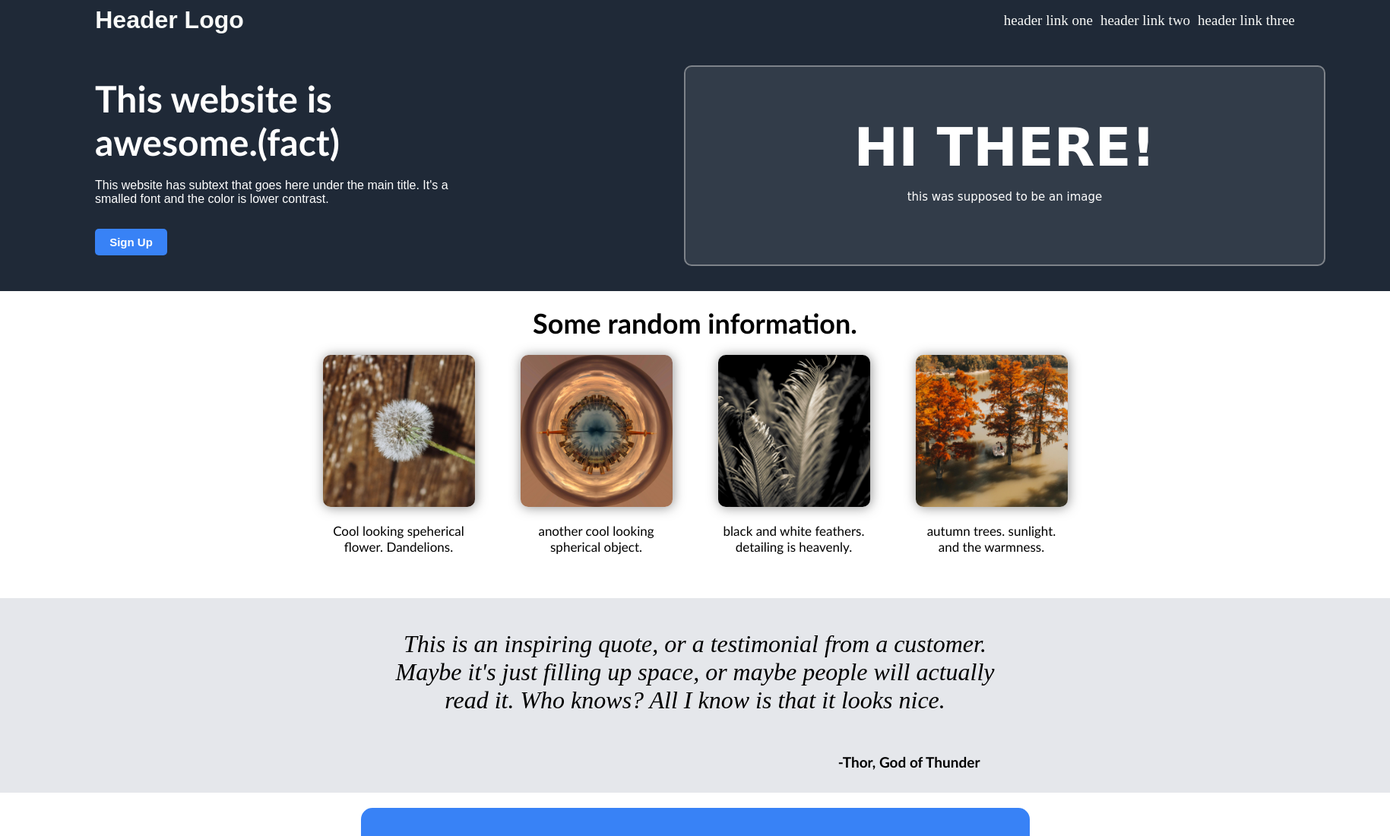
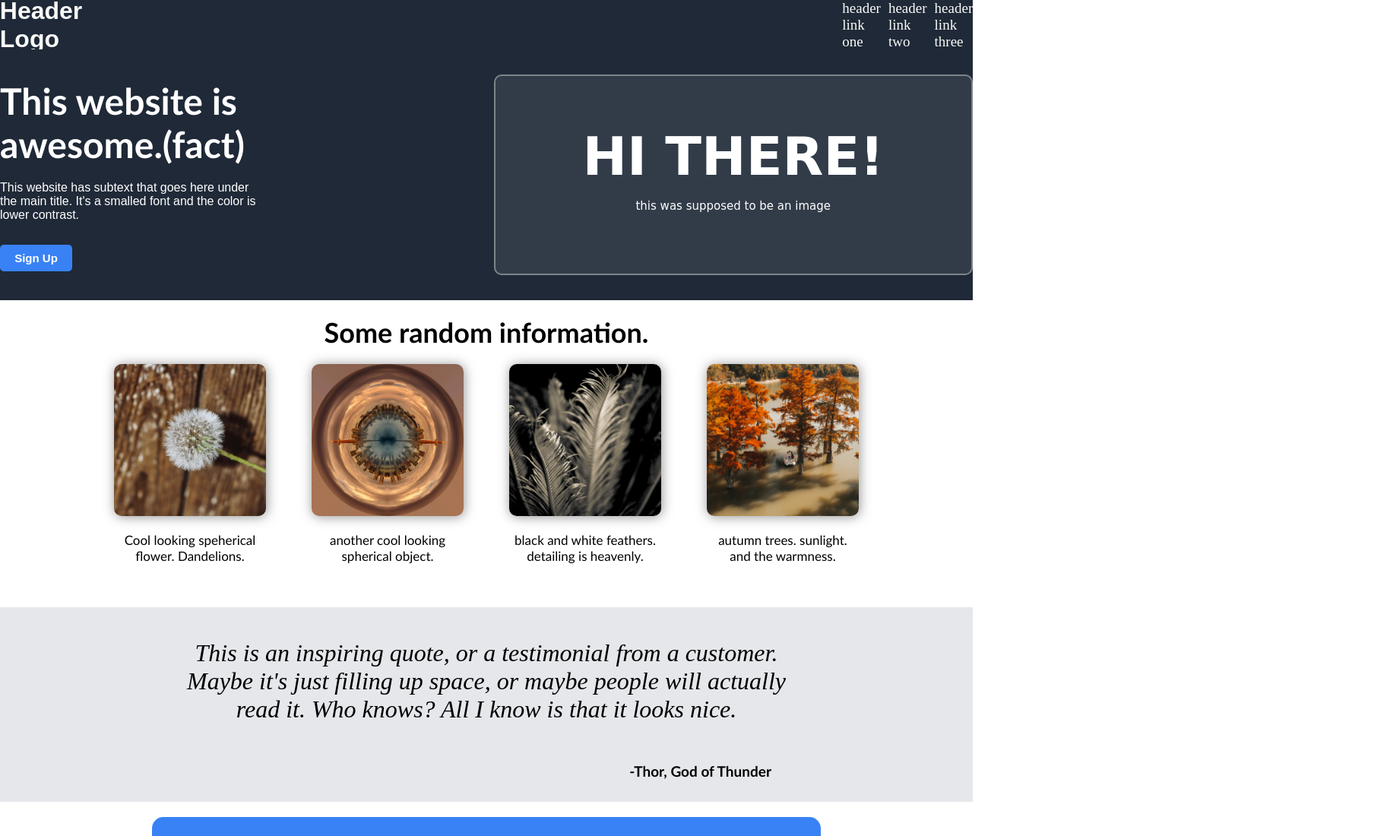
Before and after one commit to Kevinjose102/Landing-Page, a plain HTML site: page index.html in a window 1280 px wide. Shown: the top 1100 px of the page at 76% size, 1829 px wide, since content can reach past the window. Drawn offline with Linux system fonts and the light colour scheme.

Commit message:
updated styles.css

```diff
--- a/styles.css
+++ b/styles.css
@@ -4,7 +4,6 @@ body
     flex-direction: column;
     align-items: center;
     height: 1300px;
-    width: 1829px;
     margin: 0;
     padding: 0;
 }
@@ -13,12 +12,11 @@ body
 {
     height: 65px;
     background-color: #1F2937;
-    width: 1829px;
     display: flex;
     align-items: center;
     justify-content: center;
     gap: 1000px;
-
+    width: 100%;
 }
 
 .logo
@@ -57,7 +55,6 @@ body
 {
     height: 250px;
     background-color: #1F2937;
-    width: 1789px;
     display: flex;
     flex-direction: row;
     align-items: center;
@@ -66,6 +63,8 @@ body
     color: white;
     padding: 40px;
     padding-right: 0;
+    padding-left: 0;
+    width: 100%;
 }
 
 .intro .hi
@@ -159,8 +158,8 @@ body
     align-items: center;
     justify-content: space-evenly;
     margin: 20px;
-    width: 1789px;
     height: 400px;
+    width: 100%;
     text-align: center;
     font-size: 17px;
     font-family: 'Trebuchet MS', 'Lucida Sans Unicode', 'Lucida Grande', 'Lucida Sans', Arial, sans-serif;
@@ -211,8 +210,8 @@ body
 .quote
 {
     background-color: #E5E7EB;
-    width: 1829px;
     height: 270px;
+    width: 100%;
     padding: 10px;
     padding-left: 0;
     padding-right: 0;
@@ -310,8 +309,8 @@ body
 .footer
 {
     background-color: #1F2937;
-    width: 1829px;
     height: 100px;
+    width: 100%;
     color: white;
     display: flex;
     align-items: center;
```
